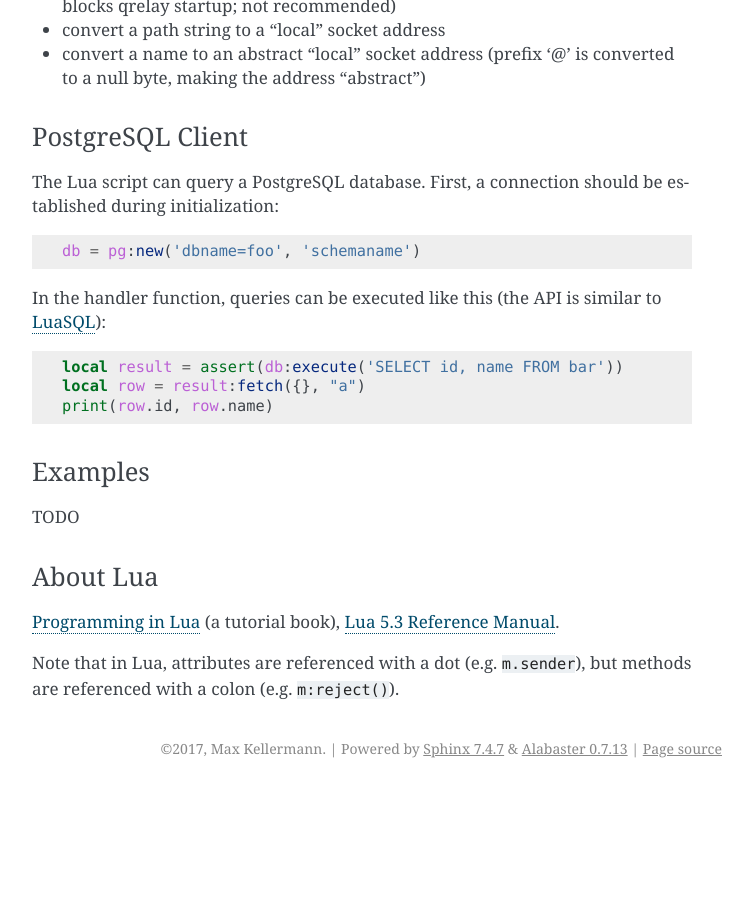
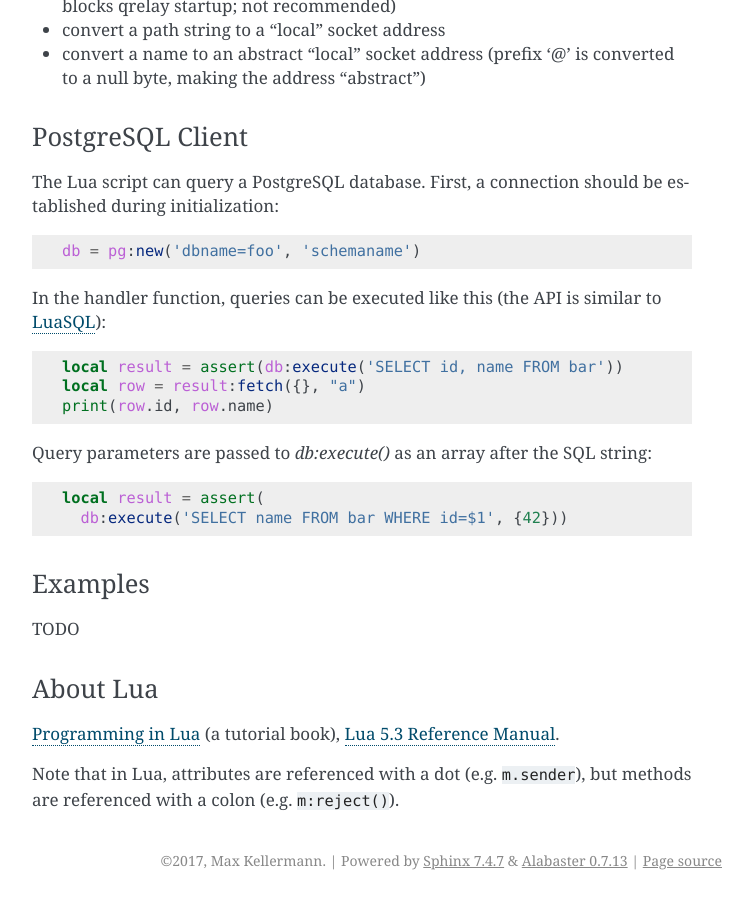
Before and after one commit to CM4all/qrelay, a Sphinx documentation site: the page built from doc/index.rst, in a window 1280 px wide and 900 px high, scrolled down 2787 px. Shown: the whole window, without its empty margins (388-1141 px from the left). Built offline with Sphinx 7.4.7, drawn with Linux system fonts in a browser that asks for light colours; before the commit the page ends 3575 px from its top, so only the background shows below that.

Commit message:
doc/index.rst: document PostgreSQL query parameters

```diff
--- a/doc/index.rst
+++ b/doc/index.rst
@@ -163,6 +163,12 @@
   local row = result:fetch({}, "a")
   print(row.id, row.name)
 
+Query parameters are passed to `db:execute()` as an array after the
+SQL string::
+
+  local result = assert(
+    db:execute('SELECT name FROM bar WHERE id=$1', {42}))
+
 
 Examples
 ^^^^^^^^
```
